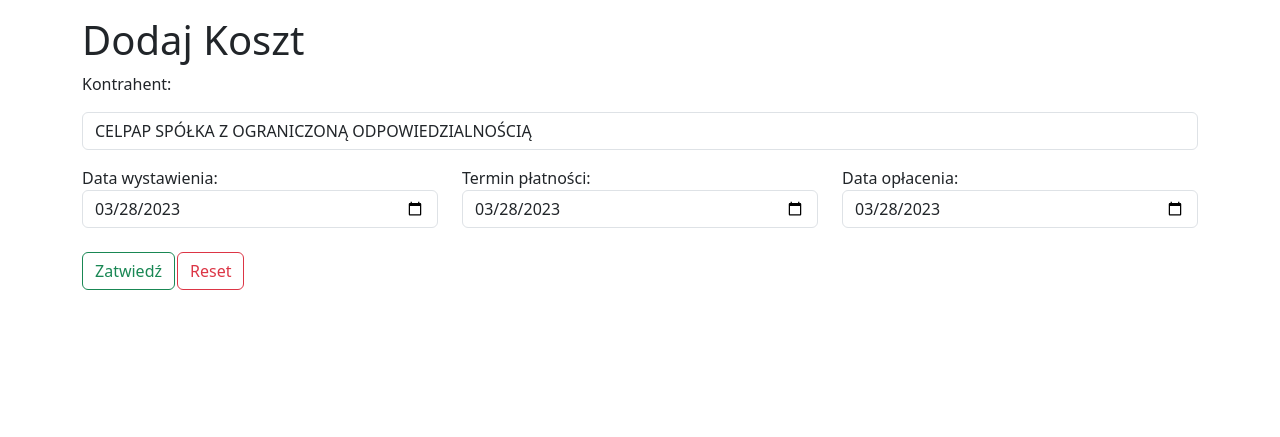
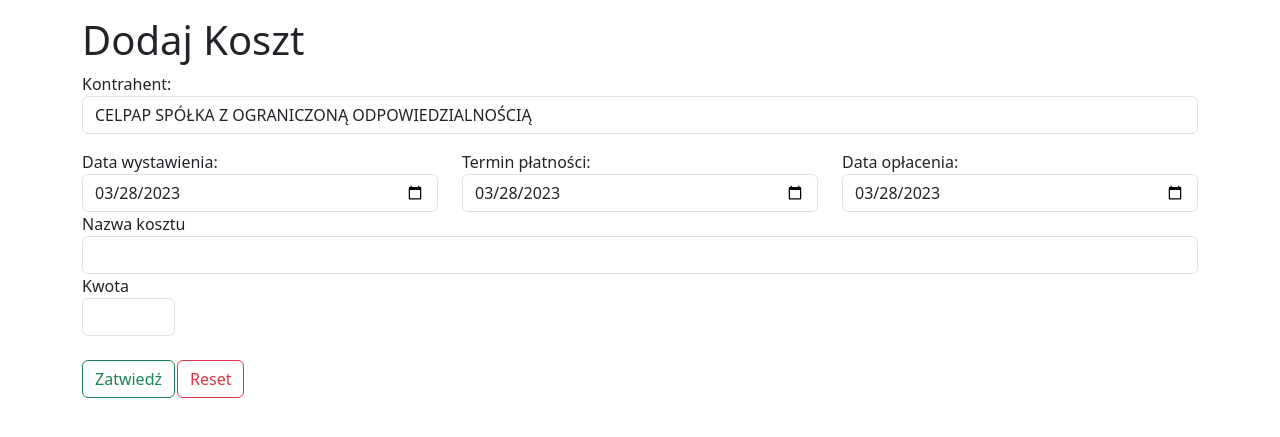
Before and after one commit to Mrozinski/Flask, a Flask app: page /dodajkoszt in a window 1280 px wide. Shown: the part 56-493 px from the top of the page. Run offline with Flask 2, Linux system fonts and the light colour scheme.

Commit message:
poprawienie koszzty.html

```diff
--- a/templates/koszt.html
+++ b/templates/koszt.html
@@ -4,12 +4,12 @@
 {% block content %} <h1>Dodaj Koszt</h1>
 <form action="#" method="post" class="form-inline">
     <div class="form-group">
-    <p>Kontrahent:</p>
+        <label for="formGroupExampleInput">Kontrahent:</label>
     <p>
         <select class="form-control">
         {% for x in nazwy %}
             <option>
-                {{x[:50]}}
+                {{x}}
             </option>
         {% endfor%}
         </select>
@@ -17,18 +17,26 @@
     </div>
     <div class="row">
     <div class="col"">
-        Data wystawienia:
+        <label for="formGroupExampleInput">Data wystawienia:</label>
         <input type="date" value={{d}} name="dw" class="form-control">
     </div>
     <div class="col">
-        Termin płatności:
+        <label for="formGroupExampleInput">Termin płatności:</label>
         <input type="date" value={{d}} name="tp" class="form-control">
     </div>
     <div class="col">
-        Data opłacenia:
+        <label for="formGroupExampleInput">Data opłacenia:</label>
         <input type="date" value={{d}} name="do" class="form-control">
     </div>
 
+    </div>
+    <div class="form-group">
+        <label for="formGroupExampleInput">Nazwa kosztu</label>
+        <input type="text" class="form-control" id="formGroupExampleInput">
+    </div>
+    <div class="form-group col-md-1"">
+        <label for="kwota">Kwota</label>
+        <input type="text" class="form-control" id="kwota">
     </div>
     <br />
     <div class="form-group row  center-block">
```
Also changed, not shown: 1 other file.
